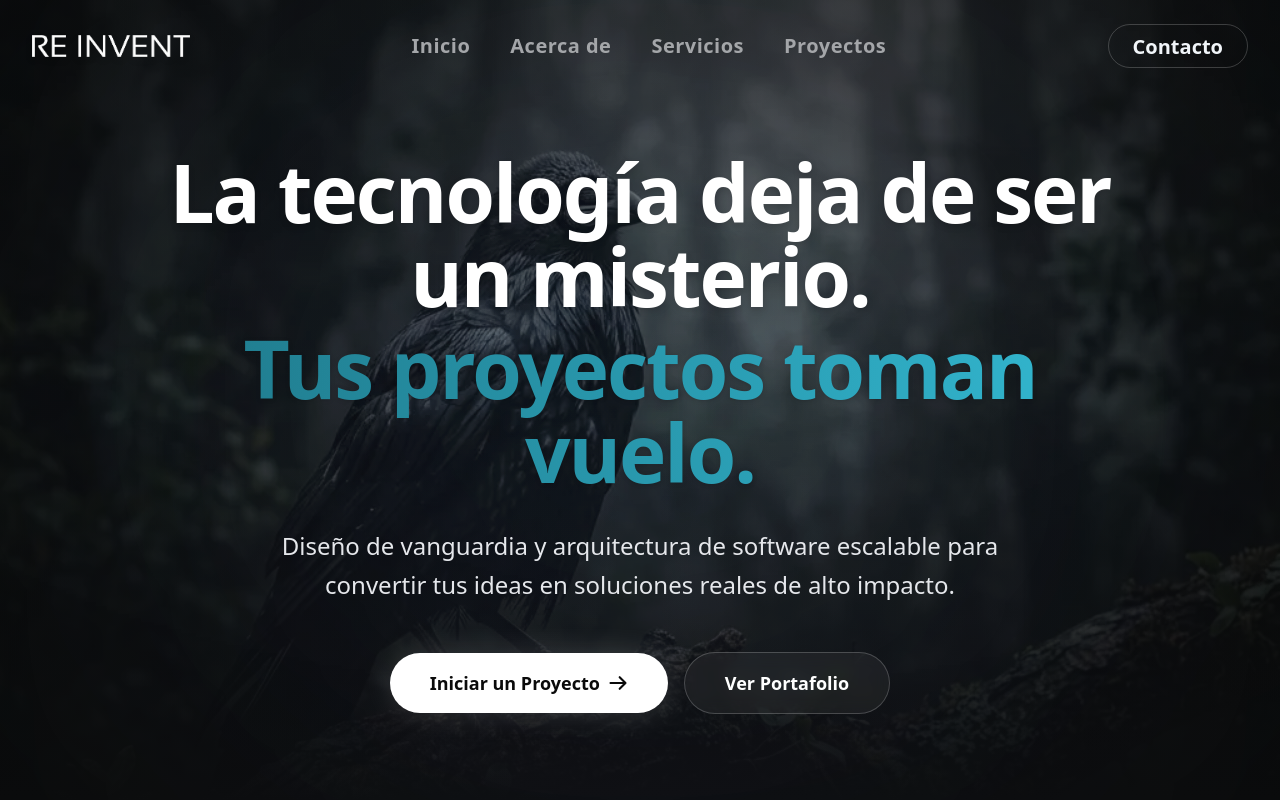
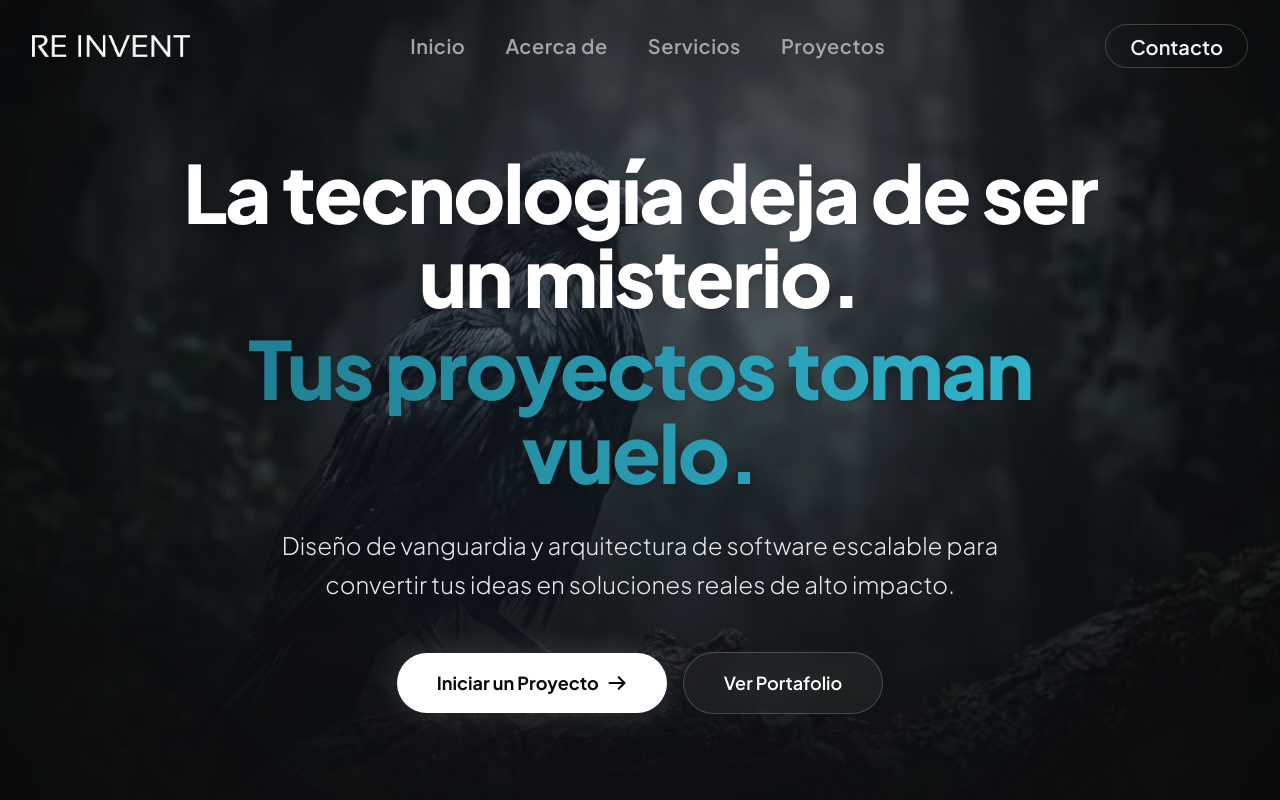
Before and after one commit to Reinvent-team/reinvent-landing, a React (Vite) app: page / in a window 1280 px wide. Shown: the top 800 px of the page. Built offline with nearby package versions, Linux system fonts and the light colour scheme.

Commit message:
fix: move css font import before tailwind import

```diff
--- a/src/index.css
+++ b/src/index.css
@@ -1,5 +1,5 @@
+@import url('https://fonts.googleapis.com/css2?family=Plus+Jakarta+Sans:wght@300;400;500;600;700;800&display=swap');
 @import "tailwindcss";
-@import url('https://fonts.googleapis.com/css2?family=Plus+Jakarta+Sans:wght@300;400;500;600;700;800&display=swap');
 
 @theme {
   /* Brand Palette */
```
